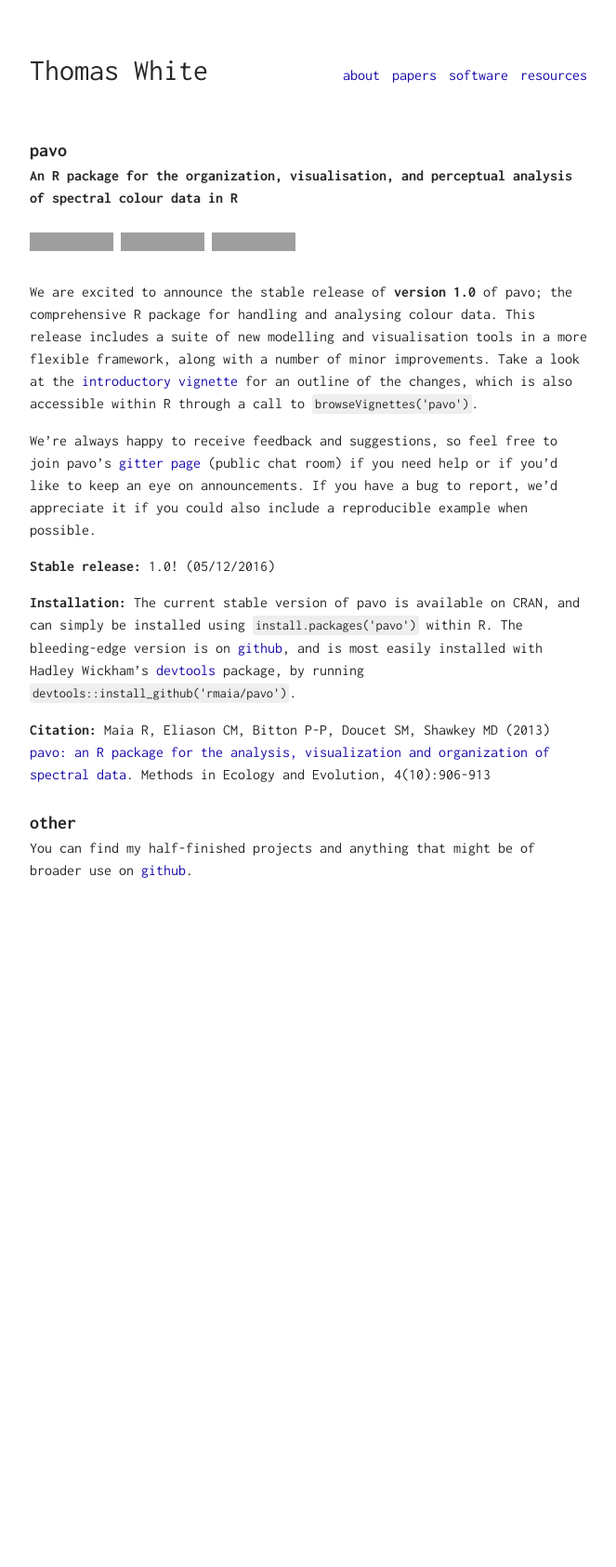
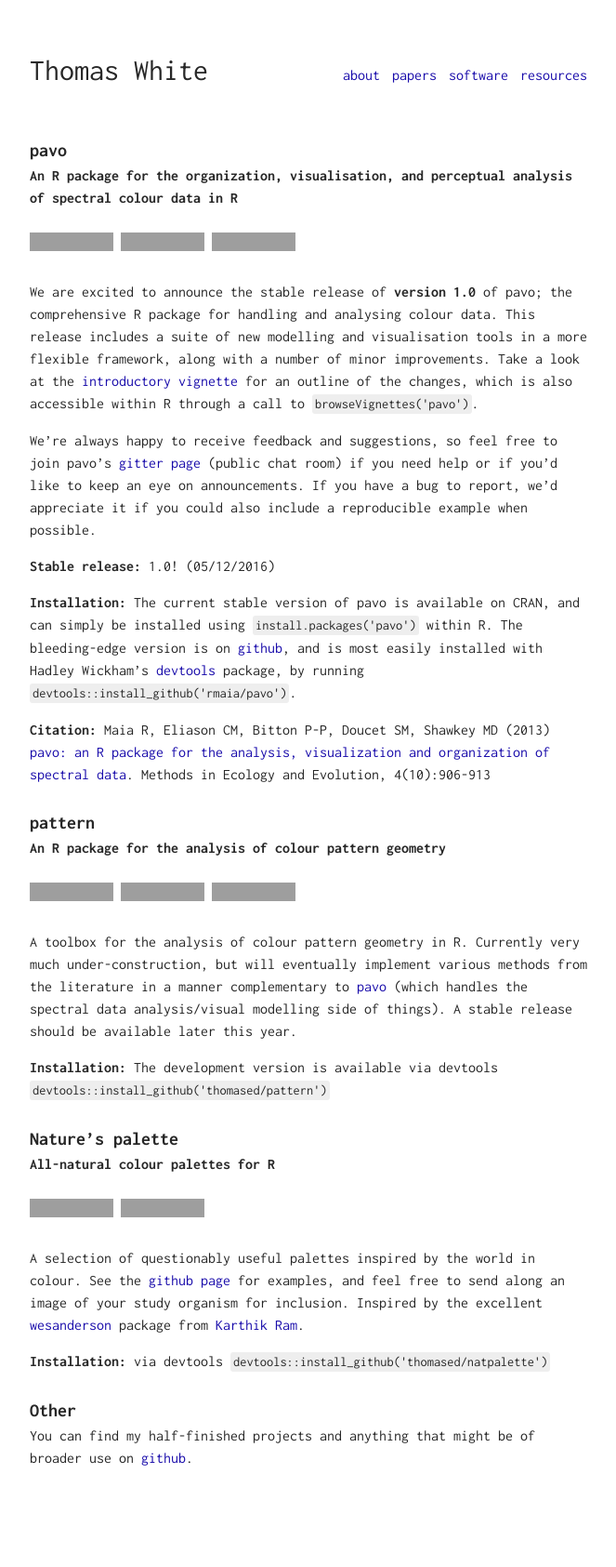
Before and after one commit to thomased/thomased.github.io, a Jekyll site: the page built from software/index.md, in a window 1280 px wide. Shown: the whole page at 93% size, without its empty margins (308-971 px from the left). Built offline with Jekyll 4.4.1, drawn with Linux system fonts in a browser that asks for light colours; our own code applies the rules of GitHub Pages for plain Markdown files; before the commit the page ends 1053 px from its top, so only the background shows below that; grey boxes are pictures that could not be loaded.

Commit message:
Software update

````diff
--- a/software/index.md
+++ b/software/index.md
@@ -19,6 +19,26 @@ We're always happy to receive feedback and suggestions, so feel free to join pav
 
 **Citation:** Maia R, Eliason CM, Bitton P-P, Doucet SM, Shawkey MD (2013) [pavo: an R package for the analysis, visualization and organization of spectral data](http://dx.doi.org/10.1111/2041-210X.12069). Methods in Ecology and Evolution, 4(10):906-913
 
-# other
+# pattern
+
+**An R package for the analysis of colour pattern geometry**
+
+[![cran version](http://www.r-pkg.org/badges/version/pattern)](https://cran.r-project.org/package=pattern/) [![Project Status: Wip - Initial development is in progress, but there has not yet been a stable, usable release suitable for the public.](http://www.repostatus.org/badges/0.1.0/wip.svg)](http://www.repostatus.org/#wip) [![Travis-CI Build Status](https://travis-ci.org/thomased/pattern.png?branch=master)](https://travis-ci.org/thomased/pattern)
+
+A toolbox for the analysis of colour pattern geometry in R. Currently very much under-construction, but will eventually implement various methods from the literature in a manner complementary to [pavo](https://github.com/rmaia/pavo) (which handles the spectral data analysis/visual modelling side of things). A stable release should be available later this year.
+
+**Installation:** The development version is available via devtools ```devtools::install_github('thomased/pattern')```
+
+# Nature's palette
+
+**All-natural colour palettes for R**
+
+[![cran version](http://www.r-pkg.org/badges/version/pattern)](https://cran.r-project.org/package=natpalette/) [![Travis-CI Build Status](https://travis-ci.org/thomased/pattern.png?branch=master)](https://travis-ci.org/thomased/natpalette)
+
+A selection of questionably useful palettes inspired by the world in colour. See the [github page](https://github.com/thomased/natpalette) for examples, and feel free to send along an image of your study organism for inclusion. Inspired by the excellent [wesanderson](https://github.com/karthik/wesanderson) package from [Karthik Ram](http://inundata.org).
+
+**Installation:** via devtools ```devtools::install_github('thomased/natpalette')```
+
+# Other
 
 You can find my half-finished projects and anything that might be of broader use on [github](https://github.com/thomased).
````
